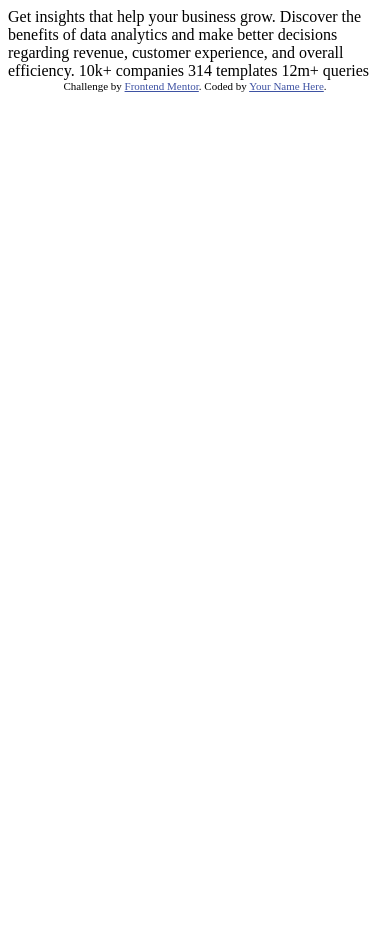
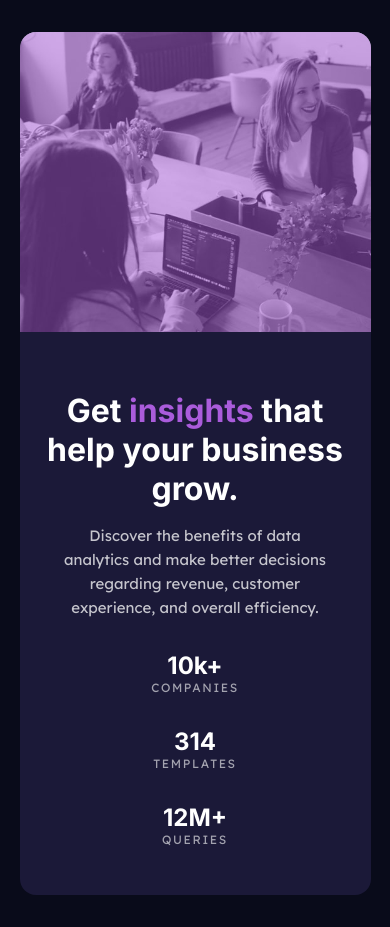
Before and after one commit to gylim0604/FronendMentor-Stats-preview-card, a plain HTML site: page index.html in a window 390 px wide. Before the commit the page ends 844 px from the top, so only its background shows below. Drawn offline with Linux system fonts and the light colour scheme.

Commit message:
complete mobile view

```diff
--- a/index.html
+++ b/index.html
@@ -1,33 +1,41 @@
 <!DOCTYPE html>
 <html lang="en">
   <head>
-  <meta charset="UTF-8">
-  <meta name="viewport" content="width=device-width, initial-scale=1.0"> <!-- displays site properly based on user's device -->
+    <meta charset="UTF-8" />
+    <meta name="viewport" content="width=device-width, initial-scale=1.0" />
+    <!-- displays site properly based on user's device -->
 
-  <link rel="icon" type="image/png" sizes="32x32" href="./images/favicon-32x32.png">
+    <link
+      rel="icon"
+      type="image/png"
+      sizes="32x32"
+      href="./images/favicon-32x32.png"
+    />
 
     <title>Frontend Mentor | Stats preview card component</title>
 
     <!-- Feel free to remove these styles or customise in your own stylesheet 👍 -->
-  <style>
-    .attribution { font-size: 11px; text-align: center; }
-    .attribution a { color: hsl(228, 45%, 44%); }
-  </style>
+    <link rel="stylesheet" href="style.css" />
   </head>
   <body>
+    <div class="card">
+      <div class="image-wrapper">
 
-  Get insights that help your business grow.
-
-  Discover the benefits of data analytics and make better decisions regarding revenue, customer
-  experience, and overall efficiency.
-
-  10k+ companies
-  314 templates
-  12m+ queries
-
-  <div class="attribution">
-    Challenge by <a href="https://www.frontendmentor.io?ref=challenge" target="_blank">Frontend Mentor</a>.
-    Coded by <a href="#">Your Name Here</a>.
+      </div>
+      <article>
+        <div class="hero-text">
+          <h2>Get <span>insights</span> that help your business grow.</h2>
+          <p>
+            Discover the benefits of data analytics and make better decisions
+            regarding revenue, customer experience, and overall efficiency.
+          </p>
+        </div>
+        <div class="stats">
+          <div>10k+<span>companies</span></div>
+          <div>314<span>templates</span></div>
+          <div>12M+<span>queries</span></div>
+        </div>
+      </article>
     </div>
   </body>
 </html>
--- /dev/null
+++ b/style.scss
@@ -0,0 +1,115 @@
+@import url('https://fonts.googleapis.com/css2?family=Inter:wght@400;700&family=Lexend+Deca&display=swap');
+
+$lexend: 'Lexend Deca', sans-serif;
+$inter: 'Inter', sans-serif;
+$font-size: 15px;
+$very-dark-blue: hsl(233, 47%, 7%);
+$dark-blue: hsl(244, 38%, 16%);
+$soft-violet: hsl(277, 64%, 61%);
+$white: hsl(0, 0%, 100%);
+$main-para-white: hsla(0, 0%, 100%, 0.75);
+$stat-heading-white: hsla(0, 0%, 100%, 0.6);
+
+body{
+    margin: 0;
+    font-size: $font-size;
+    background: $very-dark-blue;
+    min-height: 100vh;
+    display: flex;
+    justify-content: center;
+}
+
+* , *::after, *::before{
+    box-sizing: border-box;
+}
+
+.card{
+    width: 90vw;
+    border-radius: 1rem;
+    margin: 2rem 0;
+    overflow: hidden;
+    background: $dark-blue;
+    color: $white;
+    display: flex;
+    flex-direction: column;
+    max-width: 375px;
+}
+
+.image-wrapper{
+    height: 300px;
+    width: auto;
+    background: url('./images/image-header-mobile.jpg') center no-repeat;
+    background-size: cover;
+    position: relative;
+}
+
+.image-wrapper::after{
+    position: absolute;
+    content: "";
+    top: 0;
+    left: 0;
+    bottom: 0;
+    right: 0;
+    background: $soft-violet;
+    z-index: 1;
+    opacity: .5;
+}
+
+article{
+    padding: 2rem;
+    text-align: center;
+}
+
+.hero-text{
+    display: flex;
+    flex-direction: column;
+    align-items: center;
+    h2{
+        font-family: $inter;
+        // width: 15ch;
+        font-size: 2rem;
+        margin-bottom: .5rem;
+        span{
+            color: $soft-violet;
+        }
+    }
+    p{
+        font-family: $lexend;
+        line-height: 1.5rem;
+        width: 30ch;
+        margin-top: .5rem;
+        color: $main-para-white;
+    }
+}
+.stats{
+    display: flex;
+    flex-direction: column;
+    align-items: center;
+    div{
+        padding: 1rem;
+        display: flex;
+        color: $white;
+        flex-direction: column;
+        font-family: $inter;
+        font-size: 1.5rem;
+        font-weight: 700;
+        span{
+            color: $stat-heading-white;
+            font-family: $lexend;
+            text-transform: uppercase;
+            font-size: .75rem;
+            font-weight: 400;
+            letter-spacing: .1rem;
+        }
+
+    }
+}
+
+@media only screen and (min-width: 375px){
+    .hero-text{
+        h2{
+            width: 15ch;
+
+        }
+    }
+}
```
Also changed, not shown: style.css (added), 1 other file. Lines whose indentation alone changed are shown as unchanged.
